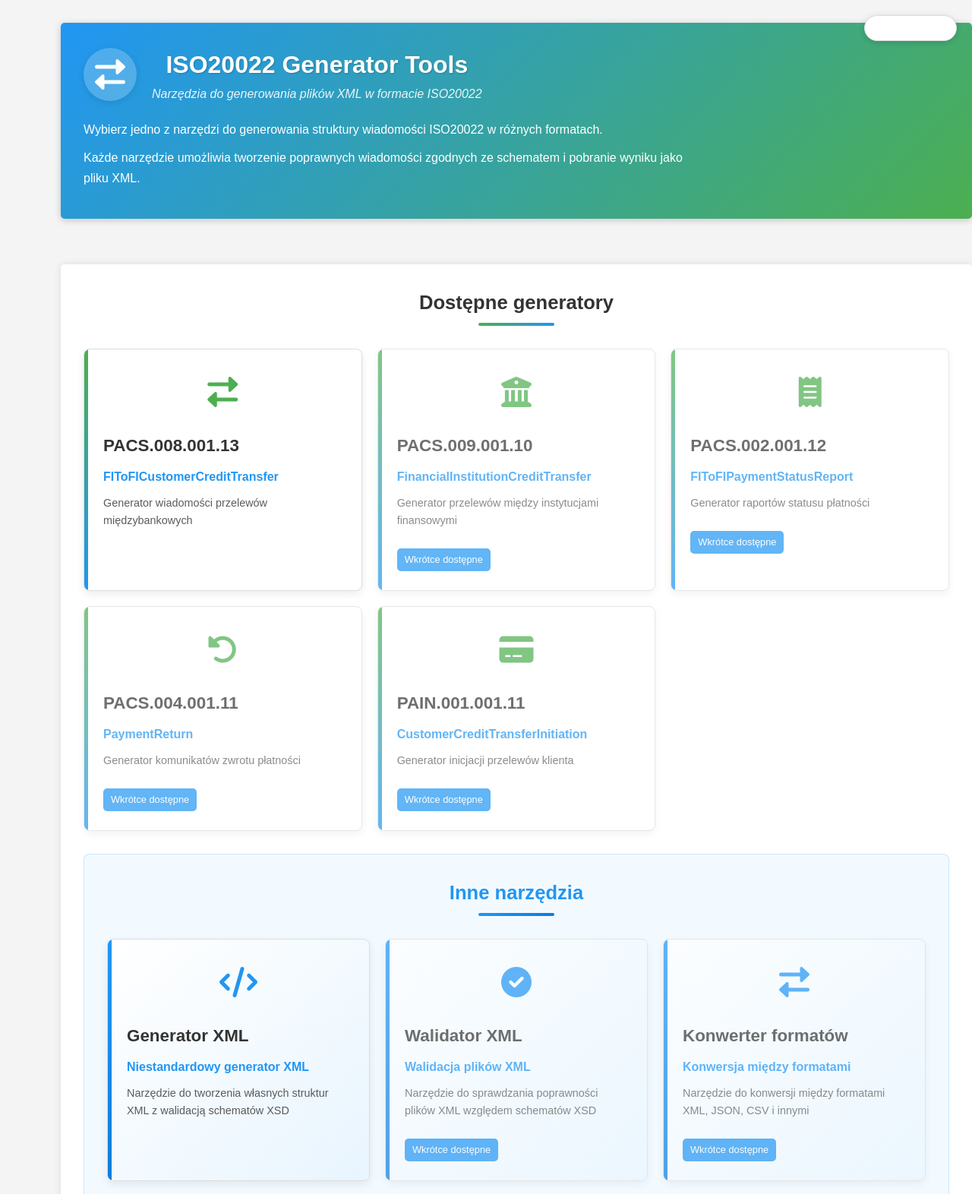
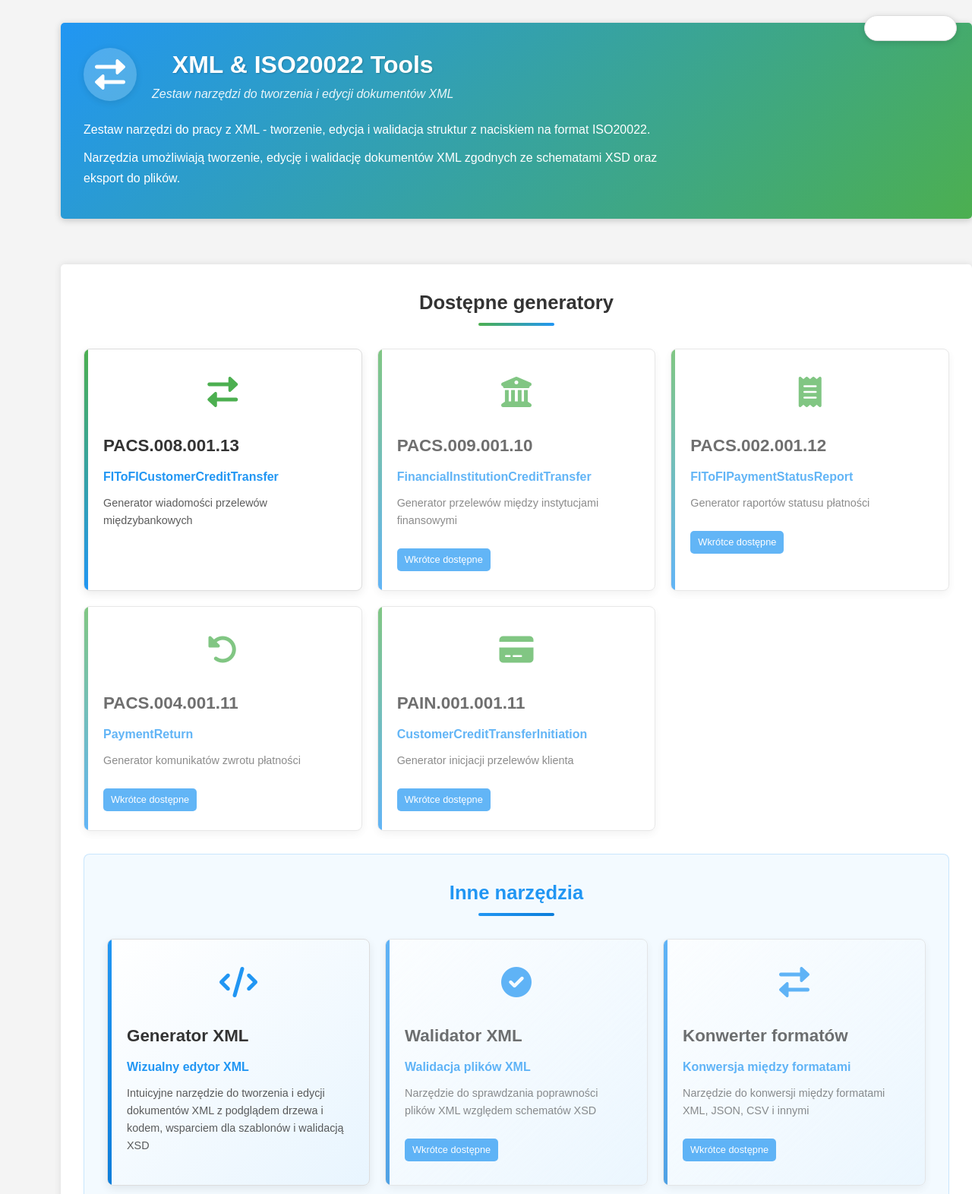
Before and after one commit to WojMam/pacs, a plain HTML site: page index.html in a window 1280 px wide. Shown: the top 1572 px of the page at 76% size. Drawn offline with Linux system fonts and the light colour scheme.

Commit message:
Update website descriptions, headers and footer to better reflect the actual tool purpose

```diff
--- a/index.html
+++ b/index.html
@@ -4,7 +4,7 @@
 <head>
     <meta charset="UTF-8">
     <meta name="viewport" content="width=device-width, initial-scale=1.0">
-    <title>ISO20022 Generator Tools</title>
+    <title>XML & ISO20022 Tools</title>
     <link rel="stylesheet" href="styles.css">
     <link rel="stylesheet" href="main.css">
     <link rel="stylesheet" href="https://cdnjs.cloudflare.com/ajax/libs/font-awesome/6.0.0/css/all.min.css">
@@ -19,14 +19,15 @@
                     <i class="fas fa-exchange-alt"></i>
                 </div>
                 <div class="logo-text">
-                    <h1>ISO20022 Generator Tools</h1>
-                    <p class="tagline">Narzędzia do generowania plików XML w formacie ISO20022</p>
+                    <h1>XML & ISO20022 Tools</h1>
+                    <p class="tagline">Zestaw narzędzi do tworzenia i edycji dokumentów XML</p>
                 </div>
             </div>
             <div class="header-description">
-                <p>Wybierz jedno z narzędzi do generowania struktury wiadomości ISO20022 w różnych formatach.</p>
-                <p>Każde narzędzie umożliwia tworzenie poprawnych wiadomości zgodnych ze schematem i pobranie wyniku
-                    jako pliku XML.</p>
+                <p>Zestaw narzędzi do pracy z XML - tworzenie, edycja i walidacja struktur z naciskiem na format
+                    ISO20022.</p>
+                <p>Narzędzia umożliwiają tworzenie, edycję i walidację dokumentów XML zgodnych ze schematami XSD oraz
+                    eksport do plików.</p>
             </div>
         </div>
     </header>
@@ -120,9 +121,9 @@
                     </div>
                     <div class="tile-content">
                         <h3>Generator XML</h3>
-                        <p class="tile-description">Niestandardowy generator XML</p>
-                        <div class="tile-detail">Narzędzie do tworzenia własnych struktur XML z walidacją schematów XSD
-                        </div>
+                        <p class="tile-description">Wizualny edytor XML</p>
+                        <div class="tile-detail">Intuicyjne narzędzie do tworzenia i edycji dokumentów XML z podglądem
+                            drzewa i kodem, wsparciem dla szablonów i walidacją XSD</div>
                     </div>
                 </a>
 
@@ -173,8 +174,10 @@
 
     <footer class="site-footer">
         <div class="footer-content">
-            <p>&copy; 2024 ISO20022 Generator Tools</p>
-            <p>Narzędzia do tworzenia struktury wiadomości XML zgodnych ze standardem ISO20022</p>
+            <p>&copy; 2024 XML & ISO20022 Tools</p>
+            <p>Nieoficjalne narzędzia do tworzenia i edycji struktur XML</p>
+            <p><small>To narzędzie nie jest powiązane z żadną organizacją finansową ani standaryzacyjną. Zostało
+                    stworzone w celach edukacyjnych.</small></p>
         </div>
     </footer>
 
```
